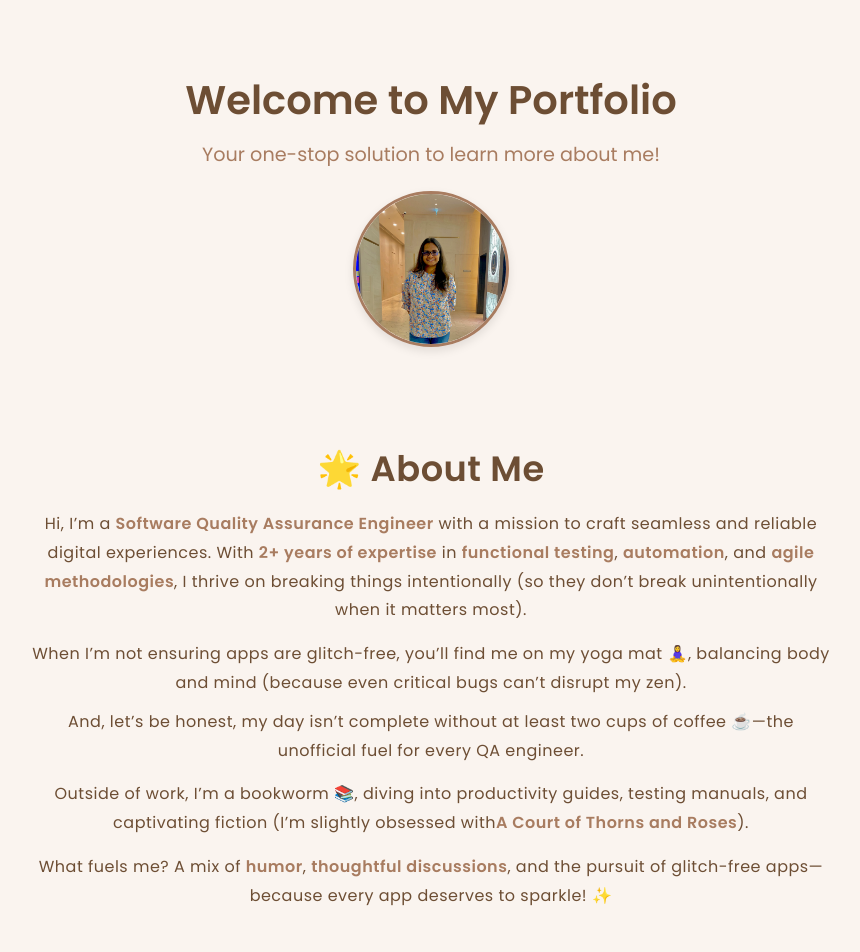
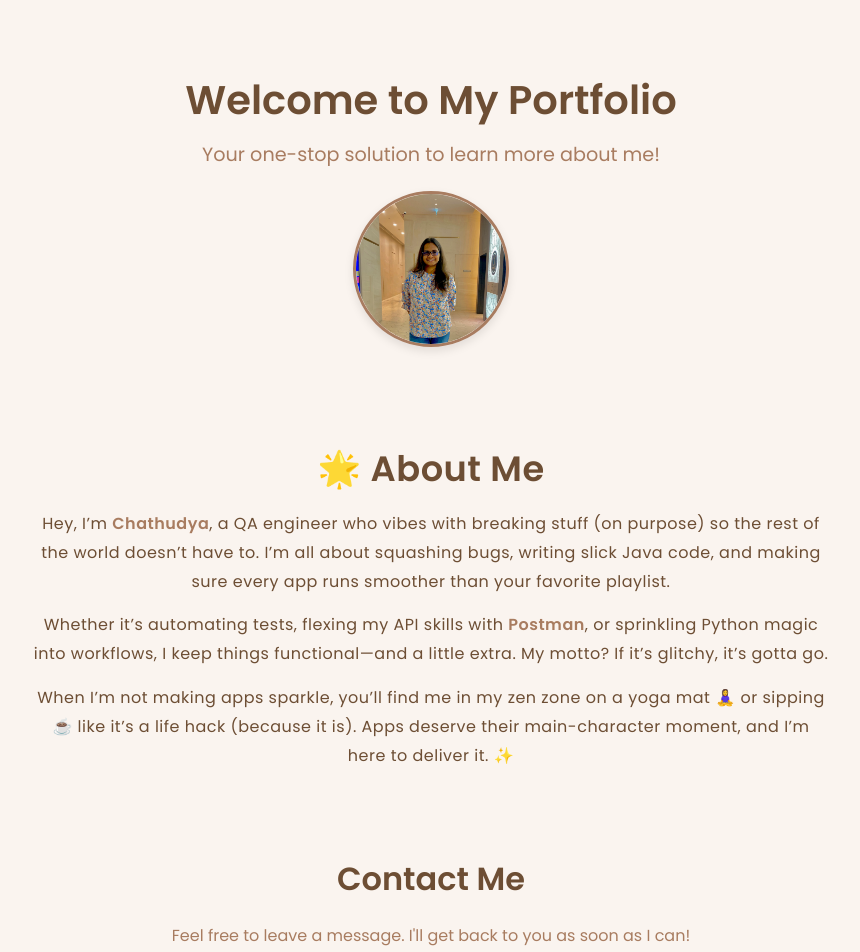
Before and after one commit to Chathudya/chathudya.com, a React (Create React App) app: page / in a window 1280 px wide. Shown: the top 952 px of the page, without its empty margins (209-1069 px from the left). Built offline with nearby package versions, Linux system fonts and the light colour scheme.

Commit message:
Update About section with style improvements

```diff
--- a/src/pages/About/About.jsx
+++ b/src/pages/About/About.jsx
@@ -3,41 +3,21 @@ import './About.css';
 
 function About() {
     return (
-        <div className="about" id="about">
         <section id="about" className="about-section">
             <div className="container">
                 <h2 className="about-heading">🌟 About Me</h2>
                 <p className="about-text">
-                        Hi, I’m a <strong>Software Quality Assurance Engineer</strong> with a mission to craft seamless
-                        and reliable digital experiences.
-                        With <strong>2+ years of expertise</strong> in <strong>functional
-                        testing</strong>, <strong>automation</strong>, and <strong>agile methodologies</strong>,
-                        I thrive on breaking things intentionally (so they don’t break unintentionally when it matters
-                        most).
+                    Hey, I’m <strong>Chathudya</strong>, a QA engineer who vibes with breaking stuff (on purpose) so the rest of the world doesn’t have to. I’m all about squashing bugs, writing slick Java code, and making sure every app runs smoother than your favorite playlist.
                 </p>
                 <p className="about-text">
-                        When I’m not ensuring apps are glitch-free, you’ll find me on my yoga mat 🧘‍♀️, balancing body
-                        and mind (because even critical bugs can’t disrupt my zen).
-                        <p className="about-text">
-                            And, let’s be honest, my day isn’t complete without at least two cups of coffee <span
-                            className="coffee-emoji">☕
-                        </span>—the unofficial fuel for every QA engineer.
-                        </p>
-
+                    Whether it’s automating tests, flexing my API skills with <strong>Postman</strong>, or sprinkling Python magic into workflows, I keep things functional—and a little extra. My motto? If it’s glitchy, it’s gotta go.
                 </p>
                 <p className="about-text">
-                        Outside of work, I’m a bookworm 📚, diving into productivity guides, testing manuals, and
-                        captivating fiction (I’m slightly obsessed with
-                        <strong>A Court of Thorns and Roses</strong>).
-                    </p>
-                    <p className="about-text">
-                        What fuels me? A mix of <strong>humor</strong>, <strong>thoughtful discussions</strong>, and the
-                        pursuit of glitch-free apps—because every app deserves to sparkle! ✨
+                    When I’m not making apps sparkle, you’ll find me in my zen zone on a yoga mat 🧘‍♀️ or sipping
+                    <span className="coffee-emoji" role="img" aria-label="coffee">☕</span> like it’s a life hack (because it is). Apps deserve their main-character moment, and I’m here to deliver it. ✨
                 </p>
             </div>
         </section>
-
-        </div>
     );
 }
 
--- a/src/pages/Home/Home.jsx
+++ b/src/pages/Home/Home.jsx
@@ -7,11 +7,7 @@ function Home() {
             <h2>Welcome to My Portfolio</h2>
             <p>Your one-stop solution to learn more about me!</p>
             <div className="profile-image-container">
-                <img
-                    src="/images/profile.jpeg"
-                    alt="Chathudya"
-                    className="profile-image"
-                />
+                <img src={`${process.env.PUBLIC_URL}/images/profile.jpeg`} alt="Chathudya" className="profile-image"/>
             </div>
         </div>
     );
```
Also changed, not shown: package.json (+7 -1 lines), 1 other file (tests, documents, lock files or other folders). Lines whose indentation alone changed are shown as unchanged.
